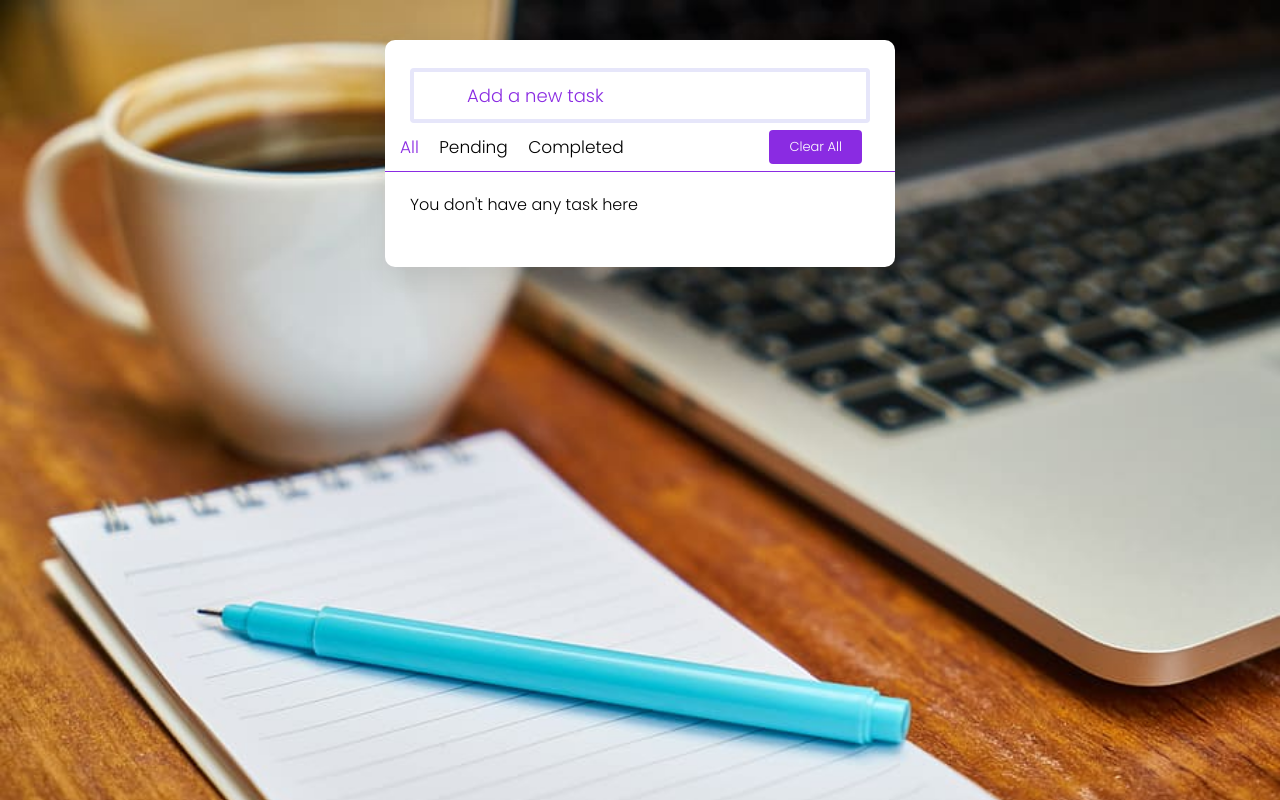
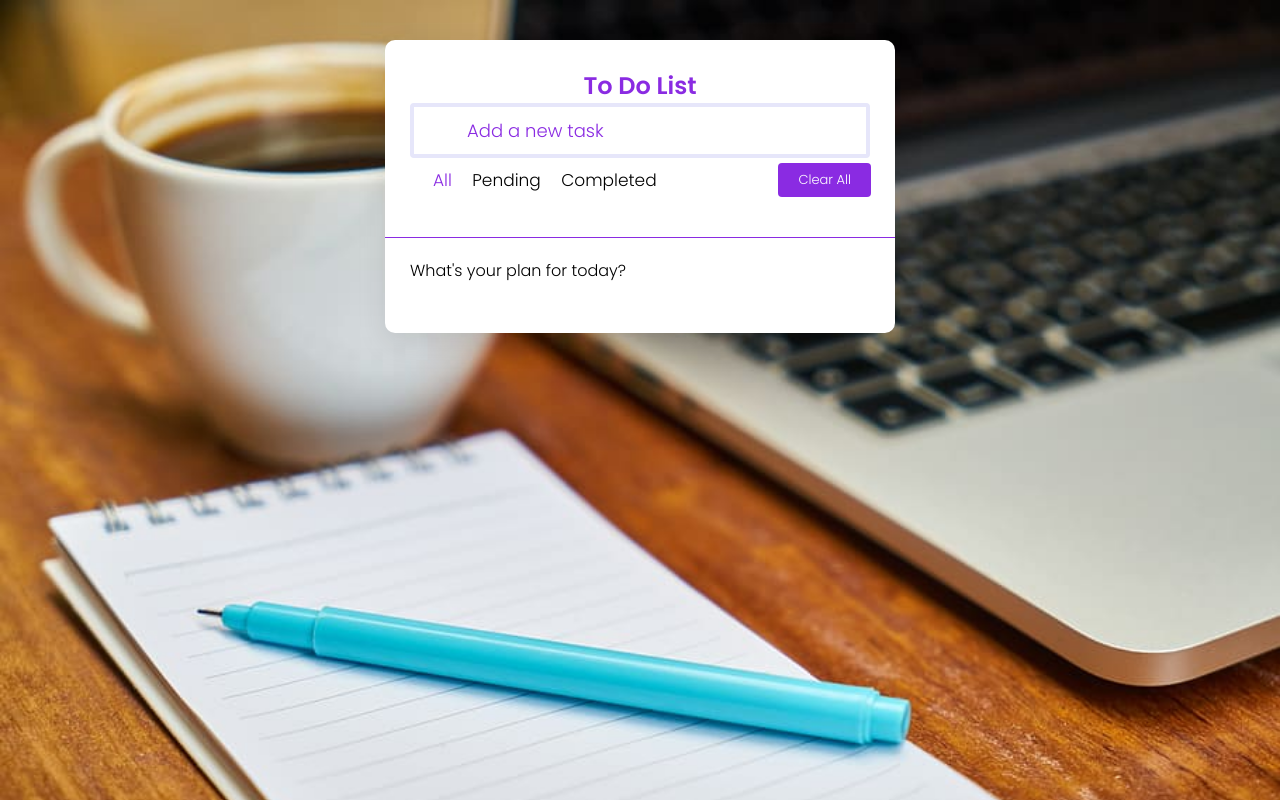
Before and after one commit to geekyish/OIBSIP--ToDoWebApp, a plain HTML site: page index.html in a window 1280 px wide. Drawn offline with Linux system fonts and the light colour scheme.

Commit message:
first change

```diff
--- a/index.html
+++ b/index.html
@@ -11,7 +11,7 @@
 <body>
     <div class="wrapper">
         <div class="task-input">
-
+            <h2>To Do List</h2>
             <input type="text" placeholder="Add a new task">
         </div>
         <div class="controls">
--- a/index_ToDoWebApp.js
+++ b/index_ToDoWebApp.js
@@ -37,7 +37,7 @@ function showTodo(filter) {
             }
         });
     }
-    taskBox.innerHTML = liTag || `<span>You don't have any task here</span>`;
+    taskBox.innerHTML = liTag || `<span>What's your plan for today?</span>`;
     let checkTask = taskBox.querySelectorAll(".task");
     !checkTask.length ? clearAll.classList.remove("active") : clearAll.classList.add("active");
     taskBox.offsetHeight >= 300 ? taskBox.classList.add("overflow") : taskBox.classList.remove("overflow");
--- a/style_ToDoWebApp.css
+++ b/style_ToDoWebApp.css
@@ -5,6 +5,12 @@
     padding: 0;
     box-sizing: border-box;
     font-family: 'Poppins', sans-serif;
+}
+h2{
+    text-align: center;
+    text-shadow: 30px;
+    color: blueviolet;
+    margin: 0px 5px;
 }
 body{
     background-image: url("bg-todo.jpg");
@@ -61,7 +67,7 @@ body{
     border-radius: 4px;
     cursor: pointer;
     font-size: 13px;
-    margin-right: 26px;
+    margin-right: -16px;
 }
 .task .settings .more-btn{
     outline: none;
@@ -91,7 +97,7 @@ body{
     display: flex;
     align-items: center;
     justify-content: space-between;
-    padding: 7px;
+    padding: 40px;
 }
 .task-box .task:last-child{
     margin-bottom: 0;
```
